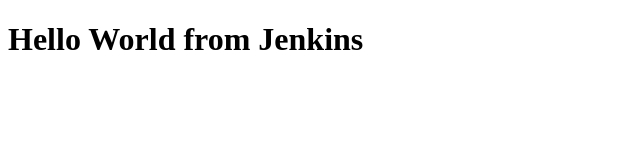
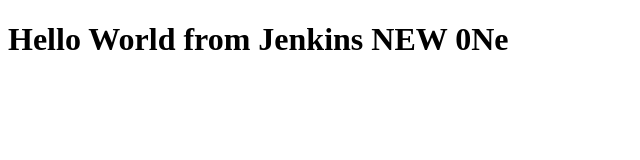
Before and after one commit to DimaRT-ED/jenkins_apache2, a plain HTML site: page index.html in a window 1280 px wide. Shown: the whole page, without its empty margins (0-640 px from the left). Drawn offline with Linux system fonts and the light colour scheme.

Commit message:
Update index.html

```diff
--- a/index.html
+++ b/index.html
@@ -4,6 +4,6 @@
         <!-- head definitions go here -->
     </head>
     <body>
-        <h1>Hello World from Jenkins </h1>
+        <h1>Hello World from Jenkins NEW 0Ne</h1>
     </body>
 </html>
```
